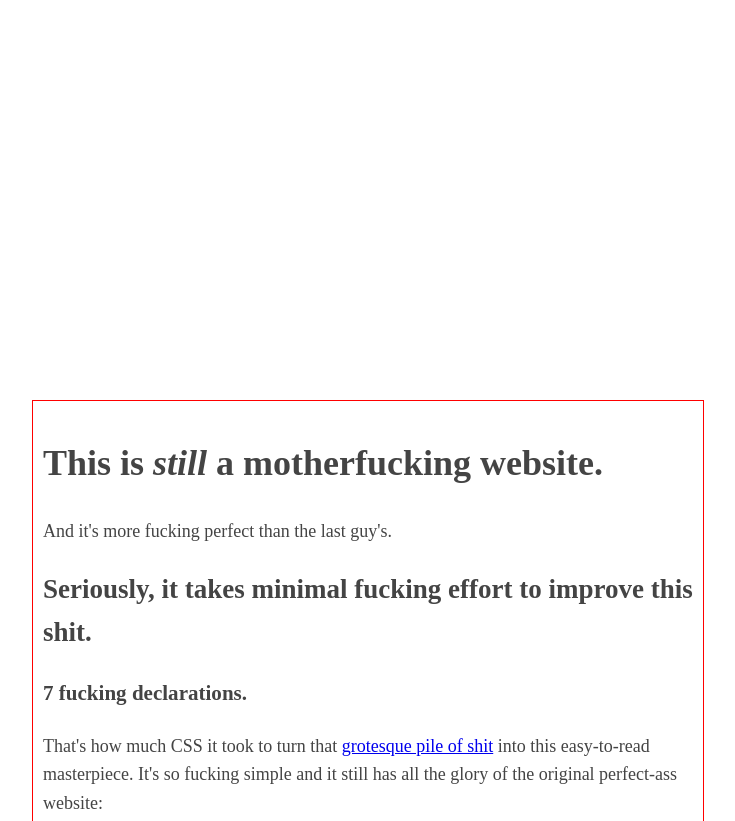
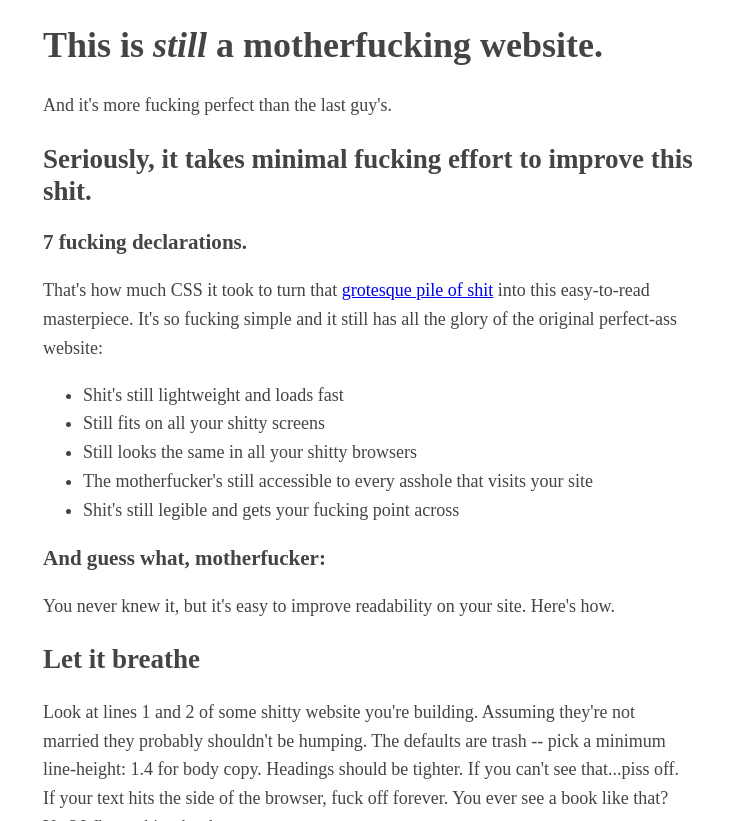
Before and after one commit to juanpabloangarita/juanpabloangarita.github.io, a plain HTML site: page index.html in a window 1280 px wide. Shown: the top 821 px of the page, without its empty margins (272-1007 px from the left). Drawn offline with Linux system fonts and the light colour scheme.

Commit message:
everything modified

```diff
--- a/index.html
+++ b/index.html
@@ -1,7 +1,7 @@
 <!DOCTYPE html>
 <html>
 <head>
-	<link href="/style.css" type="text/css" rel="stylesheet">
+	<link href="style.css" type="text/css" rel="stylesheet">
 	<title>Better Motherfucking Website</title>
 </head>
 <body>
--- a/style.css
+++ b/style.css
@@ -1,9 +1,12 @@
 body {
-	border: 1px solid red;
-	margin: 400px auto;
+	margin: 0px auto;
 	color: #444444;
 	line-height: 1.6;
-	max-width:650px;
+	max-width: 650px;
 	font-size:18px;
-	padding: 10px;
+	padding: 0px;
 }
+
+h1, h2, h3 {
+	line-height: 1.2;
+}
```
